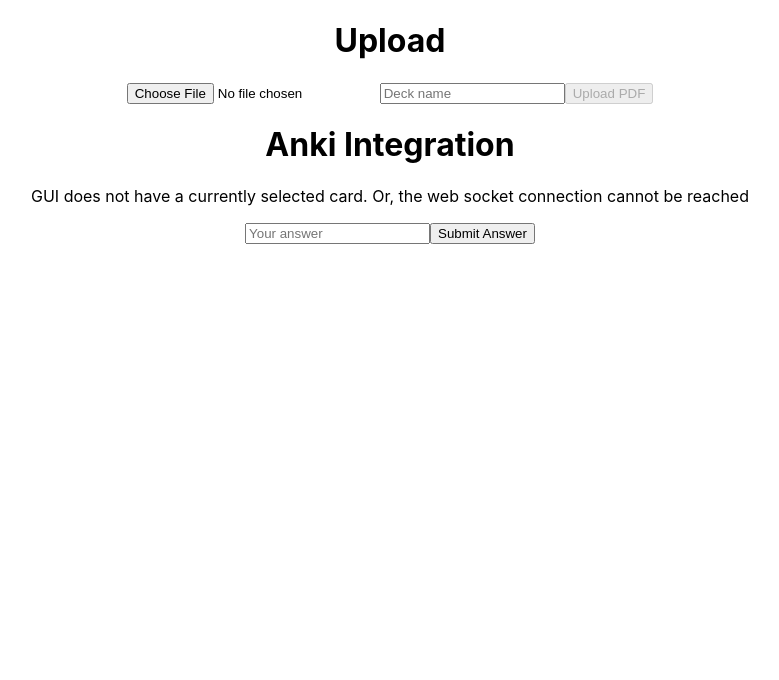
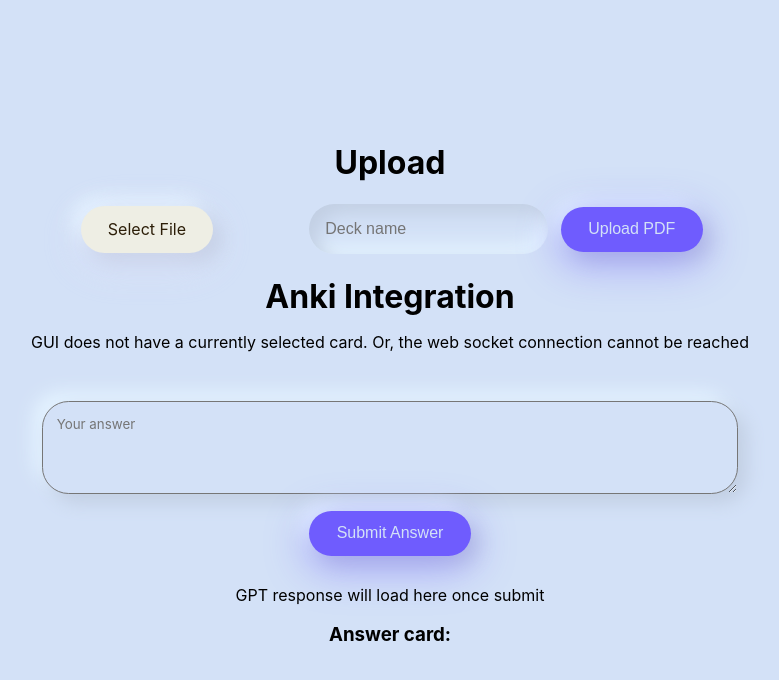
Before and after one commit to ryanarnouk/AnkiGPTIntegration, a React (Create React App) app in the folder client/: page / in a window 1280 px wide. Shown: the top 680 px of the page, without its empty margins (250-1029 px from the left). Built offline with nearby package versions, Linux system fonts and the light colour scheme; no server answers.

Commit message:
Added styling

```diff
--- a/client/src/App.css
+++ /dev/null
@@ -1,8 +0,0 @@
-.App {
-  text-align: center;
-}
-
-.answer-buttons {
-  display: 'flex';
-  justify-content: 'space-between';
-}
--- a/client/src/App.tsx
+++ b/client/src/App.tsx
@@ -1,6 +1,6 @@
 import React from 'react';
 import PdfUpload from './components/PdfUpload';
-import './App.css';
+import './styles/App.css';
 import AnkiCard from './components/AnkiCard';
 
 function App() {
--- a/client/src/components/AnkiCard.tsx
+++ b/client/src/components/AnkiCard.tsx
@@ -28,7 +28,7 @@
 const AnkiCard: React.FC = () => {
     const [currentCard, setCurrentCard] = useState<CardData | null>(null);
     const [answer, setAnswer] = useState('');
-    const [answerScore, setAnswerScore] = useState('');
+    const [answerScore, setAnswerScore] = useState('GPT response will load here once submit');
     const [socket, setSocket] = useState<Socket | null>(null);
 
     useEffect(() => {
@@ -50,7 +50,7 @@
         }
     }, []);
 
-    const handleInputChange = (event: ChangeEvent<HTMLInputElement>) => {
+    const handleInputChange = (event: ChangeEvent<HTMLTextAreaElement>) => {
         setAnswer(event.target.value);
     }
 
@@ -94,11 +94,13 @@
         <div>
             <h1>Anki Integration</h1>
             <p>{currentCard != null ? currentCard.fields.Front.value : "GUI does not have a currently selected card. Or, the web socket connection cannot be reached"}</p>
-            <input type='text' value={answer} onChange={handleInputChange} placeholder='Your answer'/>
-            <button onClick={handleSubmit}>
+            <textarea value={answer} onChange={handleInputChange} placeholder='Your answer' className='answer-input' rows={4}/>
+            <br />
+            <button onClick={handleSubmit} className="button submit">
                 Submit Answer
             </button>
-            <p>{answerScore}</p>
+            <p className="ai-answer">{answerScore}</p>
+            <h3>Answer card:</h3>
             {currentCard != null ? <AnswerButtons time={currentCard.nextReviews} answerClick={handleAnswerSubmit} /> : undefined}
         </div>
     )
--- a/client/src/components/AnswerButtons.tsx
+++ b/client/src/components/AnswerButtons.tsx
@@ -12,10 +12,10 @@
 
     return (
         <div className="answer-buttons">
-            <button onClick={() => handleClick(0)}>Again {time[0]}</button>
-            <button onClick={() => handleClick(1)}>Hard {time[1]}</button>
-            <button onClick={() => handleClick(2)}>Good {time[2]}</button>
-            <button onClick={() => handleClick(3)}>Easy {time[3]}</button>
+            <button className="button answer" onClick={() => handleClick(0)}>Again {time[0]}</button>
+            <button className="button answer" onClick={() => handleClick(1)}>Hard {time[1]}</button>
+            <button className="button answer" onClick={() => handleClick(2)}>Good {time[2]}</button>
+            <button className="button answer" onClick={() => handleClick(3)}>Easy {time[3]}</button>
         </div>
     )
 }
--- a/client/src/components/PdfUpload.tsx
+++ b/client/src/components/PdfUpload.tsx
@@ -35,10 +35,14 @@
     }
 
     return (
-        <div>
-            <input type="file" accept=".pdf" onChange={handleFileChange} />
-            <input type="text" value={deckName} onChange={handleInputChange} placeholder='Deck name' />
-            <button onClick={handleUpload} disabled={!file}>
+        <div className="side-view main">
+            <div className="side-view">
+                <label htmlFor="file-upload" className="upload button">Select File</label>
+                <p className="file-name">{file?.name}</p>
+            </div>
+            <input type="file" accept=".pdf" onChange={handleFileChange} id='file-upload' />
+            <input type="text" value={deckName} onChange={handleInputChange} placeholder='Deck name' className='deck-input'/>
+            <button onClick={handleUpload} disabled={!file} className='button submit'>
                 Upload PDF
             </button>
         </div>
--- /dev/null
+++ b/client/src/styles/App.css
@@ -0,0 +1,135 @@
+.App {
+  text-align: center;
+  background-color: #D3E1F7;
+  display: flex;
+  flex-direction: column;
+  justify-content: center;
+  align-items: center;
+  height: 100vh;
+}
+
+h1 {
+  margin: 1vh;
+}
+
+.body {
+  margin: 0;
+  padding: 0;
+  background-color: #D3E1F7;
+}
+
+.button {
+  margin: 1em;
+  padding: 0.85em 1.7em;
+  border-radius: 50px;
+  color: #D3E1F7;
+  font-size: 1em;
+  box-shadow: 0px 10px 40px 5px rgba(111, 92, 254, 0.4),
+      9px 9px 18px #c2cfe3,
+      -9px -9px 18px #e4f3ff;
+  border: 0px solid #D3E1F7;
+  transition: transform ease 0.5s, box-shadow ease 0.25s;
+  cursor: pointer;
+}
+
+.button:hover {
+  transform: translateY(-5px);
+  box-shadow: 0px 10px 40px 5px rgba(111, 92, 254, 0.4),
+      9px 9px 18px #c2cfe3,
+      -9px -9px 18px #e4f3ff,
+      0px 10px 30px #a4b0c4;
+}
+
+.answer {
+  margin: 2%;
+  background: #1e81b0;
+  box-shadow: 0px 10px 40px 5px rgba(92, 143, 254, 0.4),
+    9px 9px 18px #c2cfe3,
+    -9px -9px 18px #e4f3ff;
+}
+
+.answer:hover {
+  box-shadow: 0px 10px 40px 5px rgba(92, 143, 254, 0.4),
+    9px 9px 18px #c2cfe3,
+    -9px -9px 18px #e4f3ff;
+}
+
+.submit {
+  background: #6F5CFE;
+  margin: 0.8em;
+}
+
+input[type="file"] {
+  display: none;
+}
+
+.answer-input {
+  width: 50em;
+  background-color: #f0f0f0;
+  padding: 1em;
+  margin-top: 2.5em;
+  border-radius: 2em;
+  background: #D3E1F7;
+  box-shadow: 9px 9px 18px #c2cfe3,
+      -9px -9px 18px #e4f3ff;
+  font-family: inherit;
+}
+
+.upload {
+  margin-right: 0em;
+  background: #eeeee4;
+  color: #2C1E08;
+  box-shadow: 0px 10px 40px 5px rgba(225, 222, 250, 0.4),
+    9px 9px 18px #c2cfe3,
+    -9px -9px 18px #e4f3ff;
+}
+
+.upload:hover {
+  box-shadow: 0px 10px 40px 5px rgba(165, 165, 165, 0.4),
+    9px 9px 18px #c2cfe3,
+    -9px -9px 18px #e4f3ff;
+}
+
+.side-view {
+  display: flex;
+  align-items: center;
+}
+
+.main {
+  width: 100vw;
+  justify-content: center;
+}
+
+.file-name {
+  padding: 0 3em 0 3em;
+}
+
+.deck-input {
+  border-radius: 10em;
+  box-sizing: border-box;
+  padding: 1em;
+  background: #D3E1F7;
+  box-shadow: inset 9px 9px 18px #c2cfe3,
+      inset -9px -9px 18px #e4f3ff;
+  border: 0;
+  font-size: 1em;
+  outline: none;
+}
+
+.deck-input:focus, .answer-input:focus {
+  outline: none;
+  box-shadow: inset 0 0 0 2px rgb(90, 90, 90),
+      inset 9px 9px 18px #c2cfe3,
+      inset -9px -9px 18px #e4f3ff;
+}
+
+.answer-buttons {
+  display: 'flex';
+  justify-content: 'space-between';
+  margin: 0px;
+}
+
+.ai-answer {
+  padding-left: 2em;
+  padding-right: 2em;
+}
```
